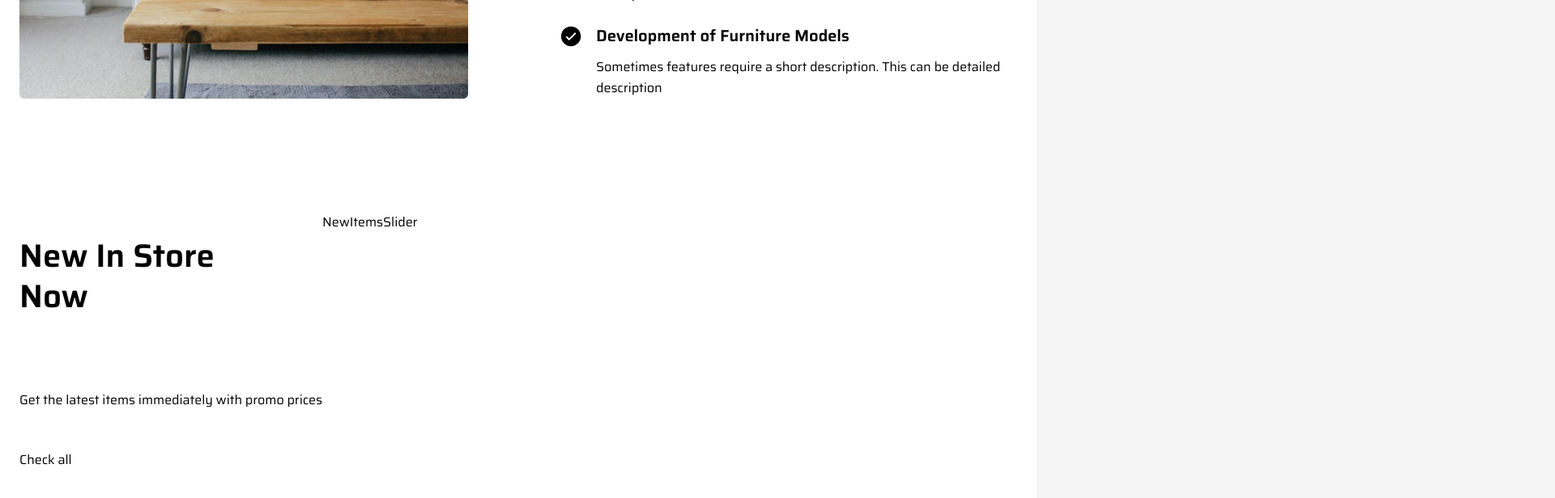
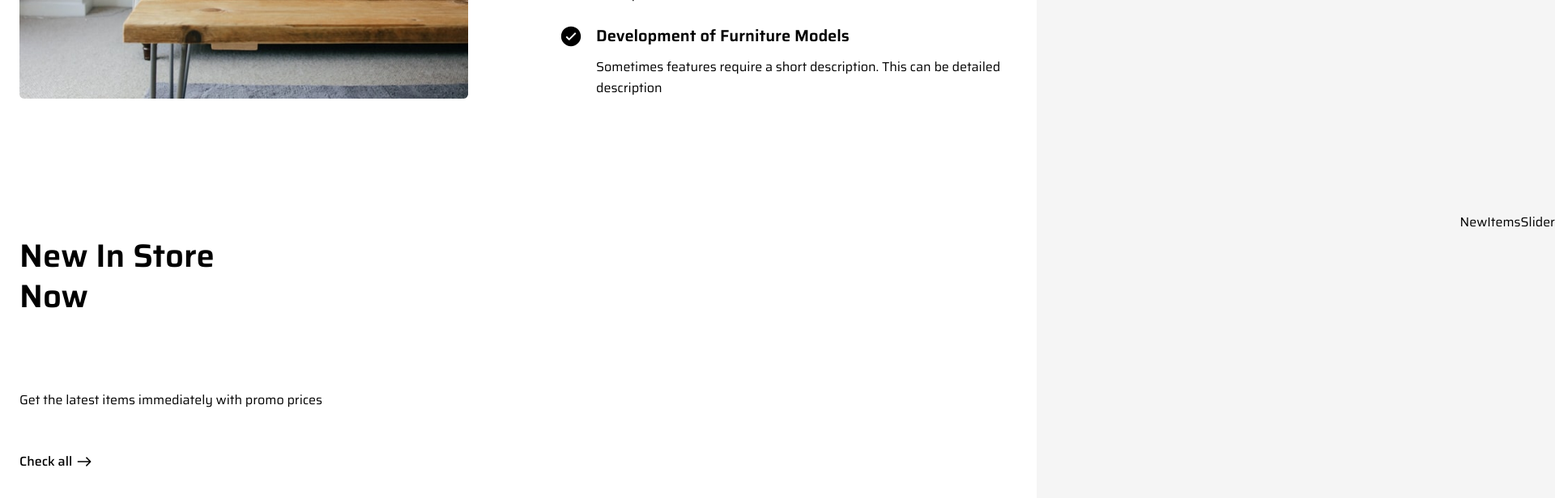
Before and after one commit to Isaiah-Mwinga/Furniture-palace, a React (Create React App) app: page / in a window 1280 px wide. Shown: the part 1353-1969 px from the top of the page at 81% size, 1920 px wide, since content can reach past the window. Built offline with nearby package versions, Linux system fonts and the light colour scheme; the HTML template or start-up script is replaced by a standard one.

Commit message:
furniture

```diff
--- a/src/components/NewItems.js
+++ b/src/components/NewItems.js
@@ -17,11 +17,17 @@ const NewItems = () => {
             <h2 className='title max-w-[245px] lg:mt-[30px] lg:mb-[90px]'>{title}</h2>
             <p className='max-w-[245] lg:mb-12'>{subtitle}</p>
             <div className='hidden lg:flex items-center'>
-              <a className='hover:border-b border-primary lg:items-center' href='#'>{link}</a>
+              <a className='hover:border-b border-primary lg:items-center font-medium transition-all' href='#'>
+                {link}
+              </a>
+              <div className='text-3xl'>{icon}</div>
             </div>
           </div>
           {/* slider */}
-          <NewItemsSlider />
+          <div className='lg:max-w-[800px] xl:max-w-[900px] lg:absolute lg:-right-2/4'>
+            <NewItemsSlider />
+          </div>
+
         </div>
       </div>
     </section>
```
